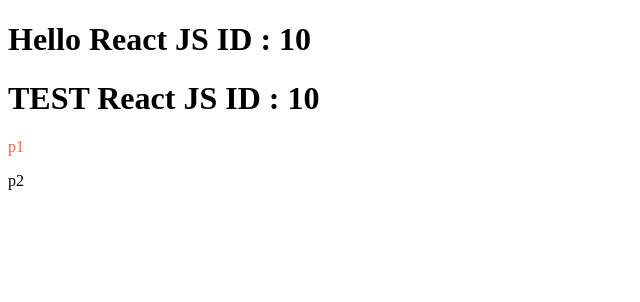
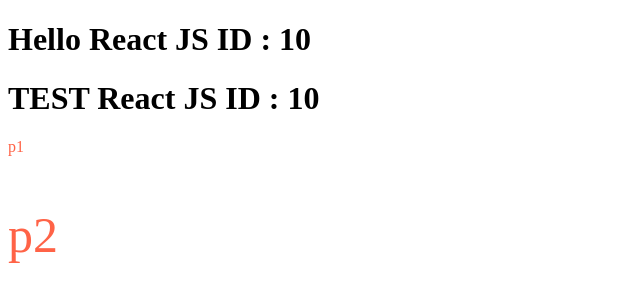
Before and after one commit to NikitOS-1/shop-project, a React (Create React App) app: page / in a window 1280 px wide. Shown: the top 302 px of the page, without its empty margins (0-640 px from the left). Built offline with nearby package versions, Linux system fonts and the light colour scheme.

Commit message:
add className for Content

```diff
--- a/src/Content.scss
+++ b/src/Content.module.scss
@@ -3,3 +3,7 @@
 .tomato {
     color: $tomato;
 }
+
+.fs50 {
+    font-size: 50px;
+}
--- a/src/Content.tsx
+++ b/src/Content.tsx
@@ -1,4 +1,4 @@
-import "./Content.scss";
+import style from "./Content.module.scss";
 
 type ContentProps = {
   p1: string;
@@ -8,8 +8,8 @@
 const Content = ({ p1, p2 }: ContentProps) => {
   return (
     <>
-      <p className="tomato">{p1}</p>
-      <p>{p2}</p>
+      <p className={style.tomato}>{p1}</p>
+      <p className={`${style.tomato} ${style.fs50}`}>{p2}</p>
     </>
   );
 };
```
